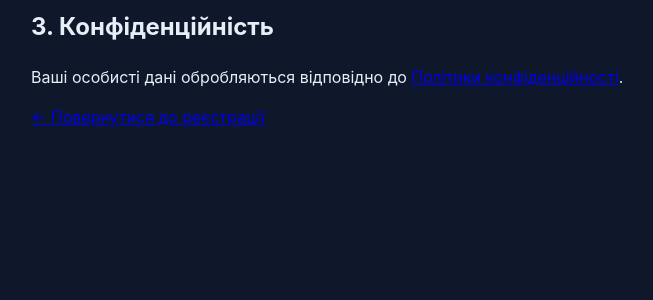
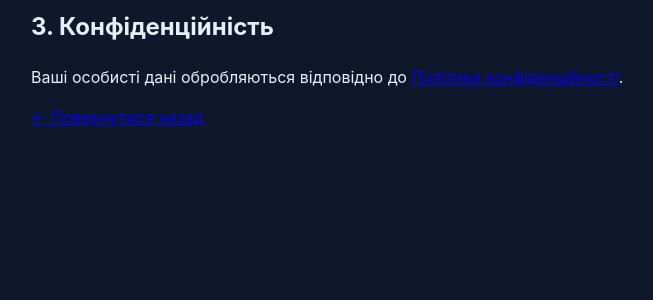
Before and after one commit to Dmytriy-OL/telegram-course-bot, a FastAPI app: template app/web/templates/legal/terms.html in a window 1280 px wide. Shown: the part 446-746 px from the top of the page, without its empty margins (27-680 px from the left). Run offline with FastAPI, Linux system fonts and the light colour scheme; the template is opened without the code that fills it, so the values that code supplies are empty; parts of the project's set-up code (start-up, migrations or seed data) failed here and were passed over.

Commit message:
feat(legal): improve Terms page with smart back navigation based on referrer

```diff
--- a/app/web/templates/legal/terms.html
+++ b/app/web/templates/legal/terms.html
@@ -24,7 +24,11 @@
       Ваші особисті дані обробляються відповідно до <a href="/privacy" class="link">Політики конфіденційності</a>.
     </p>
 
-    <a href="/register" class="back-btn">← Повернутися до реєстрації</a>
+    {% if request.headers.referer and '/register' in request.headers.referer %}
+        <div><a href="/register" class="back-btn">← Повернутися до реєстрації</a></div>
+    {% else %}
+        <div><a href="javascript:history.back()" class="back-btn">← Повернутися назад</a></div>
+    {% endif %}
   </div>
 </section>
 {% endblock %}
```
Also changed, not shown: app/web/routes/pages/__init__.py (added).
